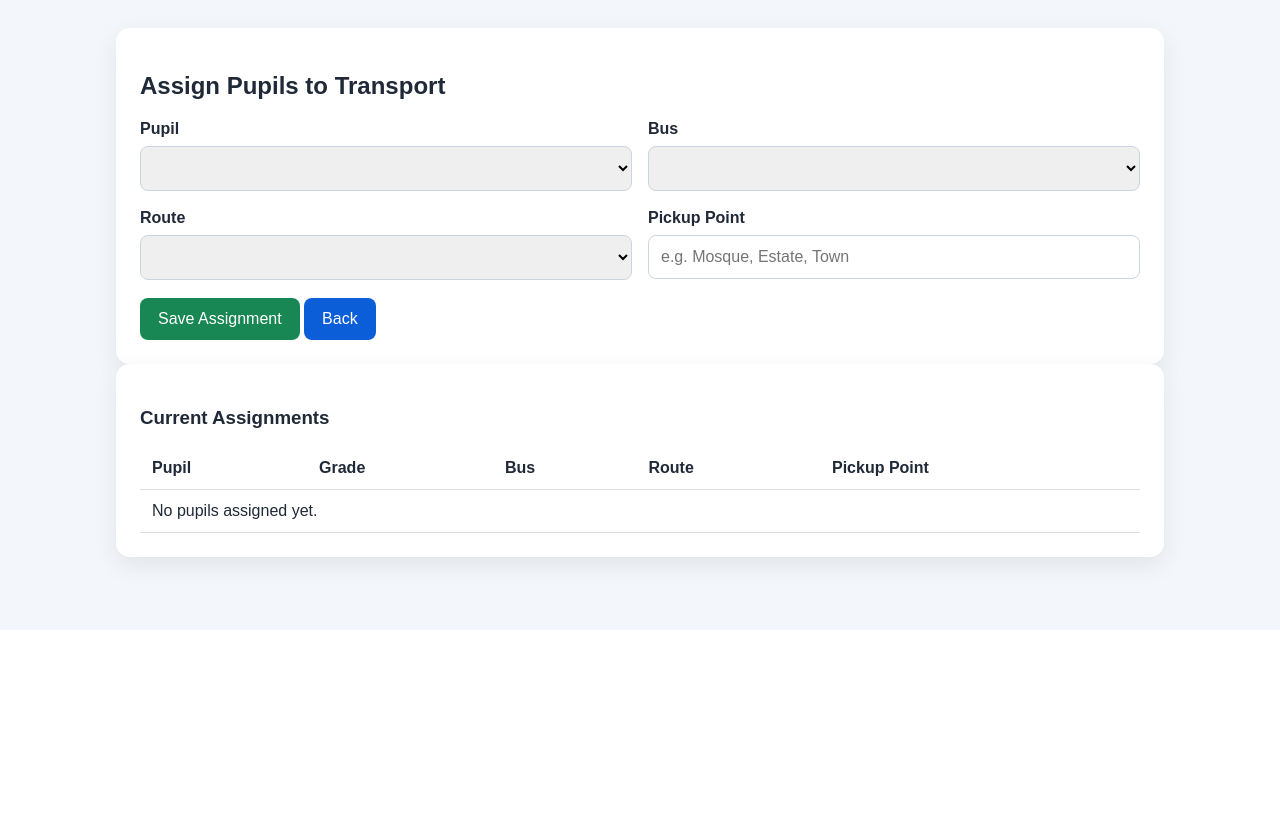
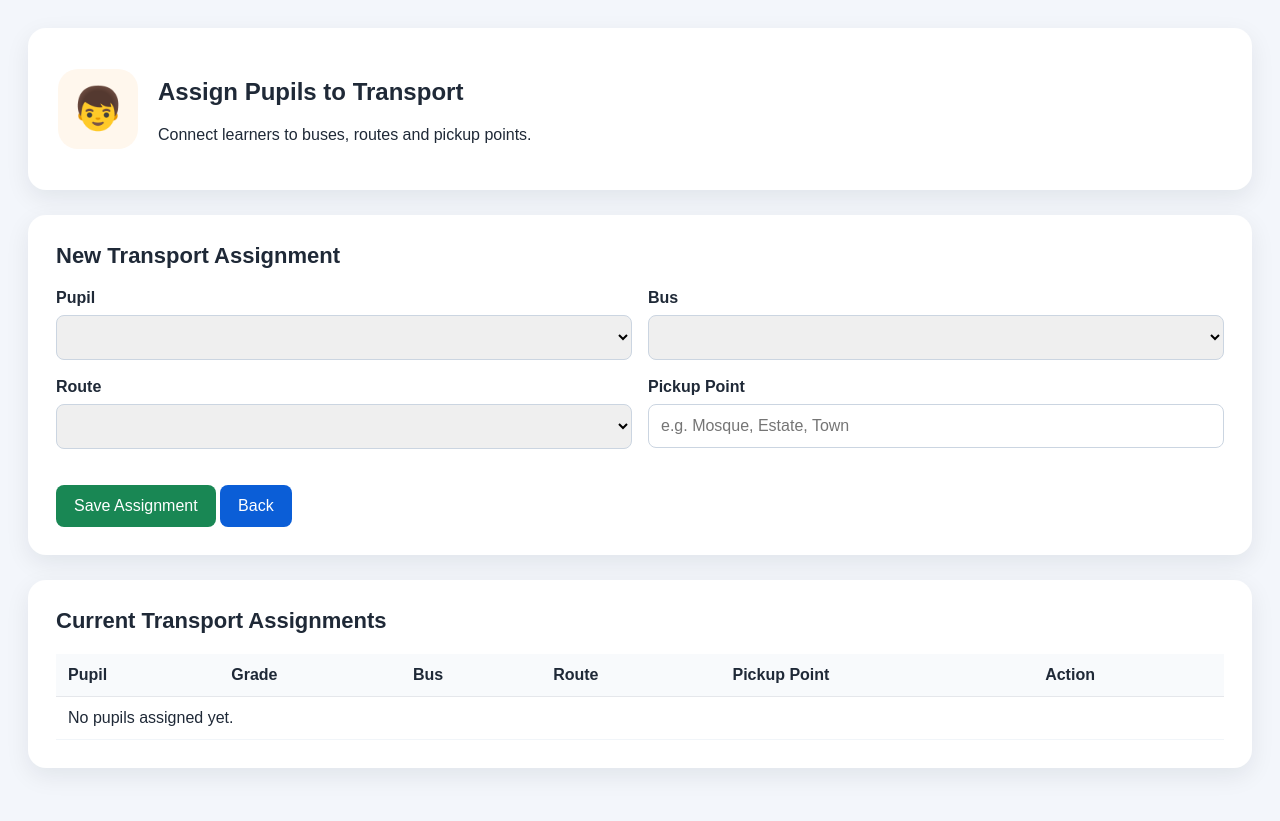
Before and after one commit to qaswar114/umar-faruq-school-system, a Flask app: page /assign_transport in a window 1280 px wide. Shown: the part 170-991 px from the top of the page. Before the commit the page ends 755 px from the top, so only its background shows below. Run offline with Flask 3, Linux system fonts and the light colour scheme; the visitor is signed in with stand-in values (Sample User, id 1); lists and menus that the app fills with data are empty.

Commit message:
Update assign_transport.html

```diff
--- a/templates/assign_transport.html
+++ b/templates/assign_transport.html
@@ -1,8 +1,79 @@
 {% extends "base.html" %}
 {% block content %}
 
-<div class="panel">
-    <h2>Assign Pupils to Transport</h2>
+<style>
+.assign-hero{
+    background:white;
+    border-radius:18px;
+    padding:30px;
+    display:flex;
+    align-items:center;
+    gap:20px;
+    box-shadow:0 8px 25px rgba(15,23,42,0.08);
+    margin-bottom:25px;
+}
+.assign-icon{
+    width:80px;
+    height:80px;
+    border-radius:20px;
+    background:#fff7ed;
+    display:flex;
+    align-items:center;
+    justify-content:center;
+    font-size:42px;
+}
+.panel-box{
+    background:white;
+    border-radius:18px;
+    padding:28px;
+    box-shadow:0 8px 25px rgba(15,23,42,0.08);
+    margin-bottom:25px;
+}
+.section-title{
+    font-size:22px;
+    font-weight:bold;
+    margin-bottom:20px;
+}
+.assign-table{
+    width:100%;
+    border-collapse:collapse;
+}
+.assign-table th{
+    background:#f8fafc;
+    padding:12px;
+    text-align:left;
+    border-bottom:1px solid #e5e7eb;
+}
+.assign-table td{
+    padding:12px;
+    border-bottom:1px solid #f1f5f9;
+}
+.grade-badge{
+    background:#eef2ff;
+    color:#4338ca;
+    padding:5px 10px;
+    border-radius:999px;
+    font-size:12px;
+    font-weight:bold;
+}
+.delete-link{
+    color:#dc2626;
+    text-decoration:none;
+    font-weight:bold;
+}
+</style>
+
+<div class="assign-hero">
+    <div class="assign-icon">👦</div>
+
+    <div>
+        <h2>Assign Pupils to Transport</h2>
+        <p>Connect learners to buses, routes and pickup points.</p>
+    </div>
+</div>
+
+<div class="panel-box">
+    <div class="section-title">New Transport Assignment</div>
 
     <form method="post">
         <div class="two">
@@ -47,34 +118,51 @@
             </div>
         </div>
 
+        <br>
+
         <button class="btn green">Save Assignment</button>
         <a class="btn" href="{{ url_for('transport') }}">Back</a>
     </form>
 </div>
 
-<div class="panel">
-    <h3>Current Assignments</h3>
+<div class="panel-box">
+    <div class="section-title">Current Transport Assignments</div>
 
-    <table>
+    <table class="assign-table">
         <tr>
             <th>Pupil</th>
             <th>Grade</th>
             <th>Bus</th>
             <th>Route</th>
             <th>Pickup Point</th>
+            <th>Action</th>
         </tr>
 
         {% for a in assignments %}
         <tr>
             <td>{{ a.pupil.full_name if a.pupil else '' }}</td>
-            <td>{{ a.pupil.grade if a.pupil else '' }}</td>
+
+            <td>
+                <span class="grade-badge">
+                    {{ a.pupil.grade if a.pupil else '' }}
+                </span>
+            </td>
+
             <td>{{ a.bus.bus_name if a.bus else '' }}</td>
             <td>{{ a.route.route_name if a.route else '' }}</td>
             <td>{{ a.pickup_point }}</td>
+
+            <td>
+                <a class="delete-link"
+                   href="{{ url_for('delete_transport_assignment', assignment_id=a.id) }}"
+                   onclick="return confirm('Remove this transport assignment?')">
+                    Delete
+                </a>
+            </td>
         </tr>
         {% else %}
         <tr>
-            <td colspan="5">No pupils assigned yet.</td>
+            <td colspan="6">No pupils assigned yet.</td>
         </tr>
         {% endfor %}
     </table>
```
